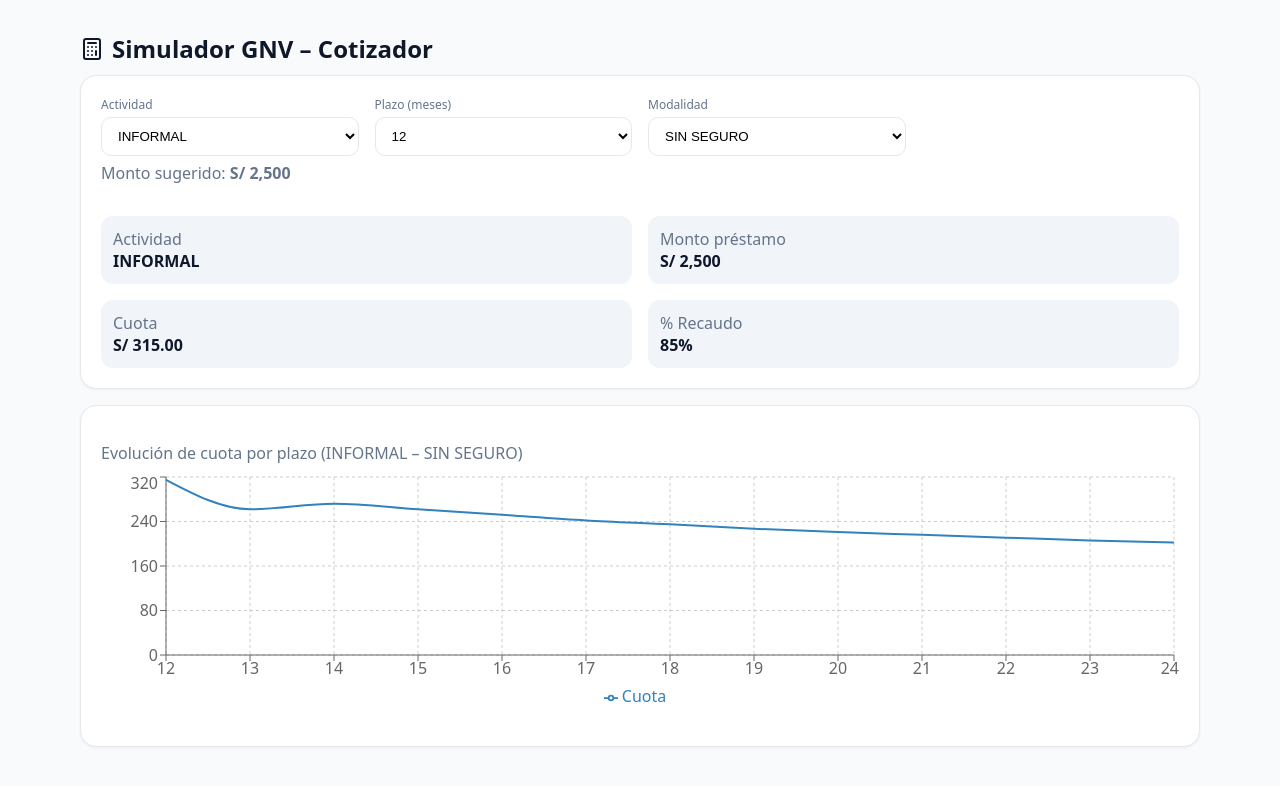
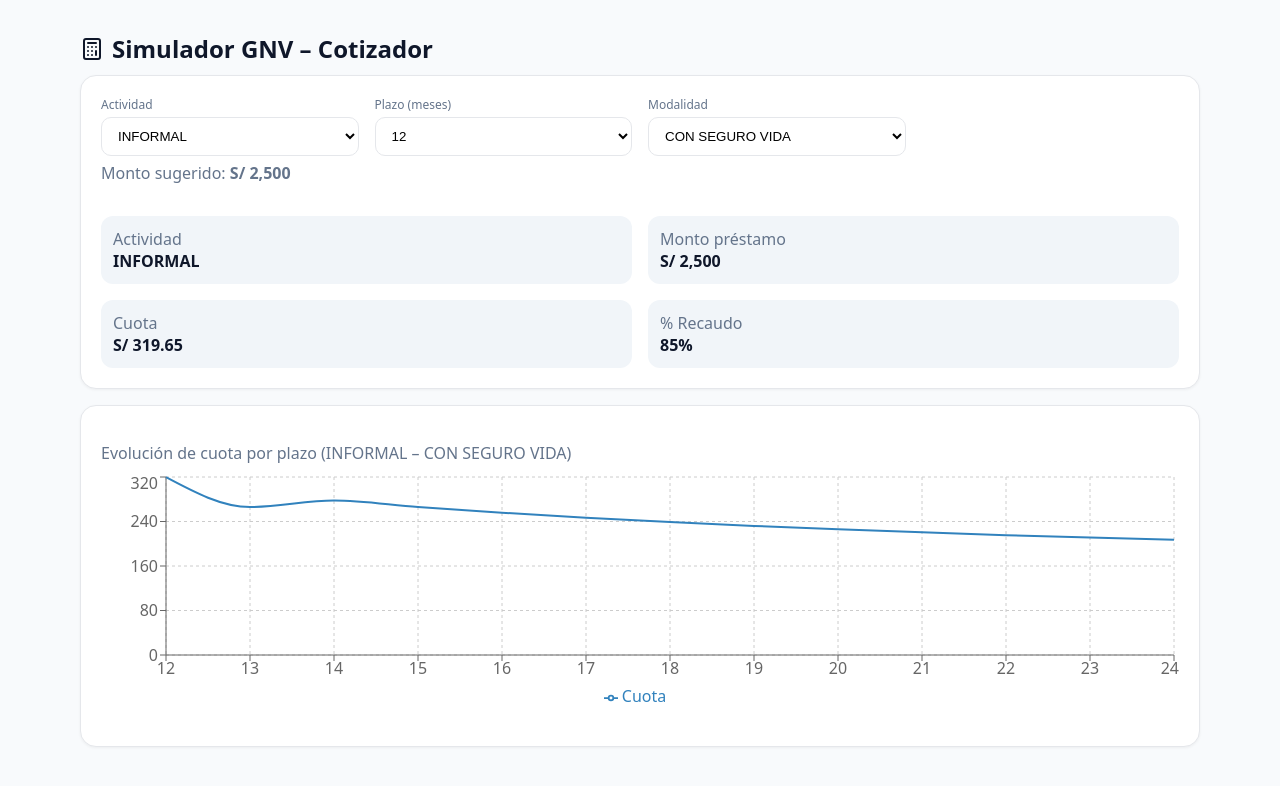
Before and after one commit to JomarkNoriega/SimuladorGNV20253, a React (Vite) app: page / in a window 1280 px wide. Shown: the top 786 px of the page. Built offline with nearby package versions, Linux system fonts and the light colour scheme.

Commit message:
Add files via upload

```diff
--- a/src/App.tsx
+++ b/src/App.tsx
@@ -2,46 +2,47 @@ import React from 'react'
 import { Calculator } from 'lucide-react'
 import { ResponsiveContainer, LineChart, Line, XAxis, YAxis, Tooltip, CartesianGrid, Legend } from 'recharts'
 
+// NUEVA TABLA: sin "SIN SEGURO" y con "SEGURO VIDA + SOLIDARIO"
 const TARIFF: Record<string, Record<number, Record<string, number>>> = {
   "INFORMAL": {
-    24: {"SIN SEGURO":202,"CON SEGURO VIDA":207.1,"SEGURO VIDA + RUTA":212.1,"SEGURO VIDA + RUT + SOLIDARIO":228,"% RECAUDO":0.5,"MONTO_BASE":2500},
-    23: {"SIN SEGURO":206,"CON SEGURO VIDA":211.1,"SEGURO VIDA + RUTA":216.2,"SEGURO VIDA + RUT + SOLIDARIO":231.7,"% RECAUDO":0.5,"MONTO_BASE":2500},
-    22: {"SIN SEGURO":211,"CON SEGURO VIDA":215.5,"SEGURO VIDA + RUTA":215.5,"SEGURO VIDA + RUT + SOLIDARIO":230.7,"% RECAUDO":0.5,"MONTO_BASE":2500},
-    21: {"SIN SEGURO":216,"CON SEGURO VIDA":220.5,"SEGURO VIDA + RUTA":225.8,"SEGURO VIDA + RUT + SOLIDARIO":240.6,"% RECAUDO":0.55,"MONTO_BASE":2500},
-    20: {"SIN SEGURO":221,"CON SEGURO VIDA":226,"SEGURO VIDA + RUTA":231.4,"SEGURO VIDA + RUT + SOLIDARIO":245.9,"% RECAUDO":0.55,"MONTO_BASE":2500},
-    19: {"SIN SEGURO":227,"CON SEGURO VIDA":232.1,"SEGURO VIDA + RUTA":237.7,"SEGURO VIDA + RUT + SOLIDARIO":251.8,"% RECAUDO":0.55,"MONTO_BASE":2500},
-    18: {"SIN SEGURO":235,"CON SEGURO VIDA":239,"SEGURO VIDA + RUTA":244.8,"SEGURO VIDA + RUT + SOLIDARIO":258.5,"% RECAUDO":0.55,"MONTO_BASE":2500},
-    17: {"SIN SEGURO":242,"CON SEGURO VIDA":246.9,"SEGURO VIDA + RUTA":252.8,"SEGURO VIDA + RUT + SOLIDARIO":266.2,"% RECAUDO":0.6,"MONTO_BASE":2500},
-    16: {"SIN SEGURO":252,"CON SEGURO VIDA":255.8,"SEGURO VIDA + RUTA":261.9,"SEGURO VIDA + RUT + SOLIDARIO":275,"% RECAUDO":0.6,"MONTO_BASE":2500},
-    15: {"SIN SEGURO":262,"CON SEGURO VIDA":266,"SEGURO VIDA + RUTA":272.4,"SEGURO VIDA + RUT + SOLIDARIO":285,"% RECAUDO":0.8,"MONTO_BASE":2500},
-    14: {"SIN SEGURO":272,"CON SEGURO VIDA":277.8,"SEGURO VIDA + RUTA":284.5,"SEGURO VIDA + RUT + SOLIDARIO":296.9,"% RECAUDO":0.85,"MONTO_BASE":2500},
-    13: {"SIN SEGURO":262,"CON SEGURO VIDA":266,"SEGURO VIDA + RUTA":272.4,"SEGURO VIDA + RUT + SOLIDARIO":310,"% RECAUDO":0.85,"MONTO_BASE":2500},
-    12: {"SIN SEGURO":315,"CON SEGURO VIDA":319.65,"SEGURO VIDA + RUTA":324.96,"SEGURO VIDA + RUT + SOLIDARIO":341.03,"% RECAUDO":0.85,"MONTO_BASE":2500}
+    24: {"CON SEGURO VIDA":207.1,"SEGURO VIDA + RUTA":212.1,"SEGURO VIDA + RUT + SOLIDARIO":228,"SEGURO VIDA + SOLIDARIO":232,"% RECAUDO":0.5,"MONTO_BASE":2500},
+    23: {"CON SEGURO VIDA":211.1,"SEGURO VIDA + RUTA":216.2,"SEGURO VIDA + RUT + SOLIDARIO":231.7,"SEGURO VIDA + SOLIDARIO":236,"% RECAUDO":0.5,"MONTO_BASE":2500},
+    22: {"CON SEGURO VIDA":215.5,"SEGURO VIDA + RUTA":215.5,"SEGURO VIDA + RUT + SOLIDARIO":230.7,"SEGURO VIDA + SOLIDARIO":239.3,"% RECAUDO":0.5,"MONTO_BASE":2500},
+    21: {"CON SEGURO VIDA":220.5,"SEGURO VIDA + RUTA":225.8,"SEGURO VIDA + RUT + SOLIDARIO":240.6,"SEGURO VIDA + SOLIDARIO":243.9,"% RECAUDO":0.55,"MONTO_BASE":2500},
+    20: {"CON SEGURO VIDA":226,"SEGURO VIDA + RUTA":231.4,"SEGURO VIDA + RUT + SOLIDARIO":245.9,"SEGURO VIDA + SOLIDARIO":249,"% RECAUDO":0.55,"MONTO_BASE":2500},
+    19: {"CON SEGURO VIDA":232.1,"SEGURO VIDA + RUTA":237.7,"SEGURO VIDA + RUT + SOLIDARIO":251.8,"SEGURO VIDA + SOLIDARIO":254.7,"% RECAUDO":0.55,"MONTO_BASE":2500},
+    18: {"CON SEGURO VIDA":239,"SEGURO VIDA + RUTA":244.8,"SEGURO VIDA + RUT + SOLIDARIO":258.5,"SEGURO VIDA + SOLIDARIO":261.3,"% RECAUDO":0.55,"MONTO_BASE":2500},
+    17: {"CON SEGURO VIDA":246.9,"SEGURO VIDA + RUTA":252.8,"SEGURO VIDA + RUT + SOLIDARIO":266.2,"SEGURO VIDA + SOLIDARIO":268.7,"% RECAUDO":0.6,"MONTO_BASE":2500},
+    16: {"CON SEGURO VIDA":255.8,"SEGURO VIDA + RUTA":261.9,"SEGURO VIDA + RUT + SOLIDARIO":275,"SEGURO VIDA + SOLIDARIO":277.2,"% RECAUDO":0.6,"MONTO_BASE":2500},
+    15: {"CON SEGURO VIDA":266,"SEGURO VIDA + RUTA":272.4,"SEGURO VIDA + RUT + SOLIDARIO":285,"SEGURO VIDA + SOLIDARIO":287,"% RECAUDO":0.75,"MONTO_BASE":2500},
+    14: {"CON SEGURO VIDA":277.8,"SEGURO VIDA + RUTA":284.5,"SEGURO VIDA + RUT + SOLIDARIO":296.9,"SEGURO VIDA + SOLIDARIO":298.5,"% RECAUDO":0.85,"MONTO_BASE":2500},
+    13: {"CON SEGURO VIDA":266,"SEGURO VIDA + RUTA":272.4,"SEGURO VIDA + RUT + SOLIDARIO":310,"SEGURO VIDA + SOLIDARIO":311.7,"% RECAUDO":0.85,"MONTO_BASE":2500},
+    12: {"CON SEGURO VIDA":319.65,"SEGURO VIDA + RUTA":324.96,"SEGURO VIDA + RUT + SOLIDARIO":341.03,"SEGURO VIDA + SOLIDARIO":327.4,"% RECAUDO":0.85,"MONTO_BASE":2500}
   },
   "FORMAL/APP": {
-    30: {"SIN SEGURO":325,"CON SEGURO VIDA":336.3,"SEGURO VIDA + RUTA":340.8,"SEGURO VIDA + RUT + SOLIDARIO":358.7,"% RECAUDO":0.5,"MONTO_BASE":4500},
-    29: {"SIN SEGURO":330,"CON SEGURO VIDA":340.4,"SEGURO VIDA + RUTA":345,"SEGURO VIDA + RUT + SOLIDARIO":362.5,"% RECAUDO":0.5,"MONTO_BASE":4500},
-    28: {"SIN SEGURO":334,"CON SEGURO VIDA":344.9,"SEGURO VIDA + RUTA":349.5,"SEGURO VIDA + RUT + SOLIDARIO":366.7,"% RECAUDO":0.5,"MONTO_BASE":4500},
-    27: {"SIN SEGURO":340,"CON SEGURO VIDA":349.9,"SEGURO VIDA + RUTA":354.5,"SEGURO VIDA + RUT + SOLIDARIO":371.3,"% RECAUDO":0.5,"MONTO_BASE":4500},
-    26: {"SIN SEGURO":345,"CON SEGURO VIDA":355.3,"SEGURO VIDA + RUTA":360.1,"SEGURO VIDA + RUT + SOLIDARIO":376.5,"% RECAUDO":0.5,"MONTO_BASE":4500},
-    25: {"SIN SEGURO":351,"CON SEGURO VIDA":361.3,"SEGURO VIDA + RUTA":366.1,"SEGURO VIDA + RUT + SOLIDARIO":382.5,"% RECAUDO":0.5,"MONTO_BASE":4500},
-    24: {"SIN SEGURO":358,"CON SEGURO VIDA":367.8,"SEGURO VIDA + RUTA":372.7,"SEGURO VIDA + RUT + SOLIDARIO":388.4,"% RECAUDO":0.5,"MONTO_BASE":4500},
-    23: {"SIN SEGURO":366,"CON SEGURO VIDA":375,"SEGURO VIDA + RUTA":380,"SEGURO VIDA + RUT + SOLIDARIO":395.4,"% RECAUDO":0.5,"MONTO_BASE":4500},
-    22: {"SIN SEGURO":374,"CON SEGURO VIDA":383,"SEGURO VIDA + RUTA":388.2,"SEGURO VIDA + RUT + SOLIDARIO":403.2,"% RECAUDO":0.5,"MONTO_BASE":4500},
-    21: {"SIN SEGURO":383,"CON SEGURO VIDA":392,"SEGURO VIDA + RUTA":397.2,"SEGURO VIDA + RUT + SOLIDARIO":411,"% RECAUDO":0.5,"MONTO_BASE":4500},
-    20: {"SIN SEGURO":393,"CON SEGURO VIDA":402,"SEGURO VIDA + RUTA":407,"SEGURO VIDA + RUT + SOLIDARIO":421.6,"% RECAUDO":0.55,"MONTO_BASE":4500},
-    19: {"SIN SEGURO":404,"CON SEGURO VIDA":413,"SEGURO VIDA + RUTA":418.5,"SEGURO VIDA + RUT + SOLIDARIO":432.5,"% RECAUDO":0.55,"MONTO_BASE":4500},
-    18: {"SIN SEGURO":417,"CON SEGURO VIDA":425.6,"SEGURO VIDA + RUTA":431.2,"SEGURO VIDA + RUT + SOLIDARIO":444.9,"% RECAUDO":0.8,"MONTO_BASE":4500},
-    17: {"SIN SEGURO":431,"CON SEGURO VIDA":439.7,"SEGURO VIDA + RUTA":445.5,"SEGURO VIDA + RUT + SOLIDARIO":458.8,"% RECAUDO":0.85,"MONTO_BASE":4500},
-    16: {"SIN SEGURO":448,"CON SEGURO VIDA":455.8,"SEGURO VIDA + RUTA":461.9,"SEGURO VIDA + RUT + SOLIDARIO":474.8,"% RECAUDO":0.85,"MONTO_BASE":4500},
-    15: {"SIN SEGURO":466,"CON SEGURO VIDA":474.2,"SEGURO VIDA + RUTA":480.5,"SEGURO VIDA + RUT + SOLIDARIO":493.2,"% RECAUDO":0.85,"MONTO_BASE":4500},
-    14: {"SIN SEGURO":488,"CON SEGURO VIDA":495.5,"SEGURO VIDA + RUTA":502.1,"SEGURO VIDA + RUT + SOLIDARIO":514.4,"% RECAUDO":0.85,"MONTO_BASE":4500},
-    13: {"SIN SEGURO":532,"CON SEGURO VIDA":541.21,"SEGURO VIDA + RUTA":537.29,"SEGURO VIDA + RUT + SOLIDARIO":552.14,"% RECAUDO":0.85,"MONTO_BASE":4500},
-    12: {"SIN SEGURO":562,"CON SEGURO VIDA":571.21,"SEGURO VIDA + RUTA":576.5,"SEGURO VIDA + RUT + SOLIDARIO":591.36,"% RECAUDO":0.85,"MONTO_BASE":4500}
+    30: {"CON SEGURO VIDA":336.3,"SEGURO VIDA + RUTA":340.8,"SEGURO VIDA + RUT + SOLIDARIO":358.7,"SEGURO VIDA + SOLIDARIO":364,"% RECAUDO":0.5,"MONTO_BASE":4500},
+    29: {"CON SEGURO VIDA":340.4,"SEGURO VIDA + RUTA":345,"SEGURO VIDA + RUT + SOLIDARIO":362.5,"SEGURO VIDA + SOLIDARIO":366.9,"% RECAUDO":0.5,"MONTO_BASE":4500},
+    28: {"CON SEGURO VIDA":344.9,"SEGURO VIDA + RUTA":349.5,"SEGURO VIDA + RUT + SOLIDARIO":366.7,"SEGURO VIDA + SOLIDARIO":371,"% RECAUDO":0.5,"MONTO_BASE":4500},
+    27: {"CON SEGURO VIDA":349.9,"SEGURO VIDA + RUTA":354.5,"SEGURO VIDA + RUT + SOLIDARIO":371.3,"SEGURO VIDA + SOLIDARIO":375.5,"% RECAUDO":0.5,"MONTO_BASE":4500},
+    26: {"CON SEGURO VIDA":355.3,"SEGURO VIDA + RUTA":360.1,"SEGURO VIDA + RUT + SOLIDARIO":376.5,"SEGURO VIDA + SOLIDARIO":380.6,"% RECAUDO":0.5,"MONTO_BASE":4500},
+    25: {"CON SEGURO VIDA":361.3,"SEGURO VIDA + RUTA":366.1,"SEGURO VIDA + RUT + SOLIDARIO":382.5,"SEGURO VIDA + SOLIDARIO":386.1,"% RECAUDO":0.5,"MONTO_BASE":4500},
+    24: {"CON SEGURO VIDA":367.8,"SEGURO VIDA + RUTA":372.7,"SEGURO VIDA + RUT + SOLIDARIO":388.4,"SEGURO VIDA + SOLIDARIO":392.2,"% RECAUDO":0.5,"MONTO_BASE":4500},
+    23: {"CON SEGURO VIDA":375,"SEGURO VIDA + RUTA":380,"SEGURO VIDA + RUT + SOLIDARIO":395.4,"SEGURO VIDA + SOLIDARIO":399,"% RECAUDO":0.5,"MONTO_BASE":4500},
+    22: {"CON SEGURO VIDA":383,"SEGURO VIDA + RUTA":388.2,"SEGURO VIDA + RUT + SOLIDARIO":403.2,"SEGURO VIDA + SOLIDARIO":406.7,"% RECAUDO":0.5,"MONTO_BASE":4500},
+    21: {"CON SEGURO VIDA":392,"SEGURO VIDA + RUTA":397.2,"SEGURO VIDA + RUT + SOLIDARIO":411,"SEGURO VIDA + SOLIDARIO":415.2,"% RECAUDO":0.5,"MONTO_BASE":4500},
+    20: {"CON SEGURO VIDA":402,"SEGURO VIDA + RUTA":407,"SEGURO VIDA + RUT + SOLIDARIO":421.6,"SEGURO VIDA + SOLIDARIO":424.7,"% RECAUDO":0.55,"MONTO_BASE":4500},
+    19: {"CON SEGURO VIDA":413,"SEGURO VIDA + RUTA":418.5,"SEGURO VIDA + RUT + SOLIDARIO":432.5,"SEGURO VIDA + SOLIDARIO":435.4,"% RECAUDO":0.55,"MONTO_BASE":4500},
+    18: {"CON SEGURO VIDA":425.6,"SEGURO VIDA + RUTA":431.2,"SEGURO VIDA + RUT + SOLIDARIO":444.9,"SEGURO VIDA + SOLIDARIO":447.6,"% RECAUDO":0.75,"MONTO_BASE":4500},
+    17: {"CON SEGURO VIDA":439.7,"SEGURO VIDA + RUTA":445.5,"SEGURO VIDA + RUT + SOLIDARIO":458.8,"SEGURO VIDA + SOLIDARIO":461.3,"% RECAUDO":0.85,"MONTO_BASE":4500},
+    16: {"CON SEGURO VIDA":455.8,"SEGURO VIDA + RUTA":461.9,"SEGURO VIDA + RUT + SOLIDARIO":474.8,"SEGURO VIDA + SOLIDARIO":477,"% RECAUDO":0.85,"MONTO_BASE":4500},
+    15: {"CON SEGURO VIDA":474.2,"SEGURO VIDA + RUTA":480.5,"SEGURO VIDA + RUT + SOLIDARIO":493.2,"SEGURO VIDA + SOLIDARIO":495,"% RECAUDO":0.85,"MONTO_BASE":4500},
+    14: {"CON SEGURO VIDA":495.5,"SEGURO VIDA + RUTA":502.1,"SEGURO VIDA + RUT + SOLIDARIO":514.4,"SEGURO VIDA + SOLIDARIO":516,"% RECAUDO":0.85,"MONTO_BASE":4500},
+    13: {"CON SEGURO VIDA":541.21,"SEGURO VIDA + RUTA":537.29,"SEGURO VIDA + RUT + SOLIDARIO":552.14,"SEGURO VIDA + SOLIDARIO":540,"% RECAUDO":0.85,"MONTO_BASE":4500},
+    12: {"CON SEGURO VIDA":571.21,"SEGURO VIDA + RUTA":576.5,"SEGURO VIDA + RUT + SOLIDARIO":591.36,"SEGURO VIDA + SOLIDARIO":569,"% RECAUDO":0.85,"MONTO_BASE":4500}
   }
 };
 
-const modalidades = ["SIN SEGURO","CON SEGURO VIDA","SEGURO VIDA + RUTA","SEGURO VIDA + RUT + SOLIDARIO"] as const;
+const modalidades = ["CON SEGURO VIDA","SEGURO VIDA + RUTA","SEGURO VIDA + RUT + SOLIDARIO","SEGURO VIDA + SOLIDARIO"] as const;
 const defaultMonto: Record<string, number> = { "INFORMAL": 2500, "FORMAL/APP": 4500 }
 
 export default function App(){
@@ -58,7 +59,7 @@ export default function App(){
 
   const cuota = (TARIFF[actividad]?.[plazo] as any)?.[modalidad] ?? 0
   const recaudo = (TARIFF[actividad]?.[plazo] as any)?.["% RECAUDO"] ?? 0
-  const monto = defaultMonto[actividad]
+  const monto = (TARIFF[actividad]?.[plazo] as any)?.["MONTO_BASE"] ?? 0
 
   return (
     <div className="container">
```
